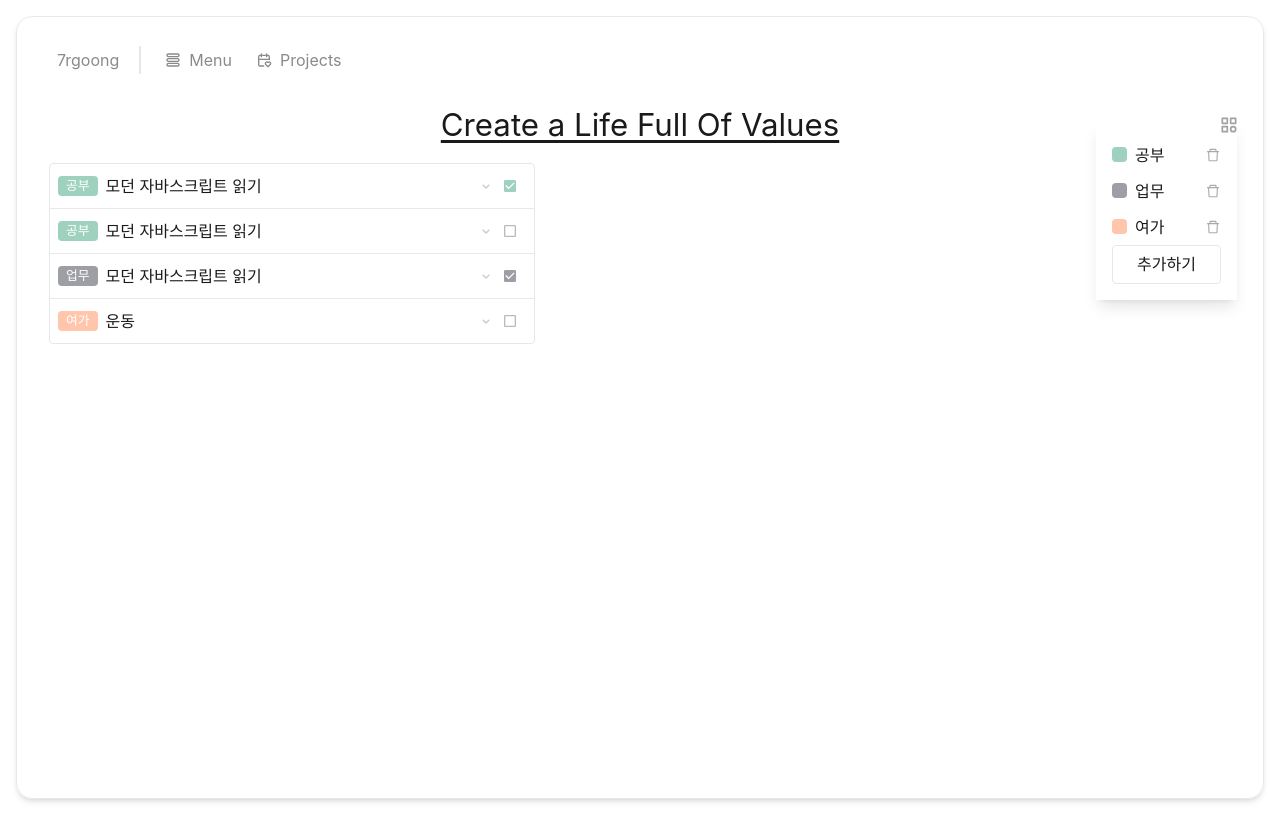
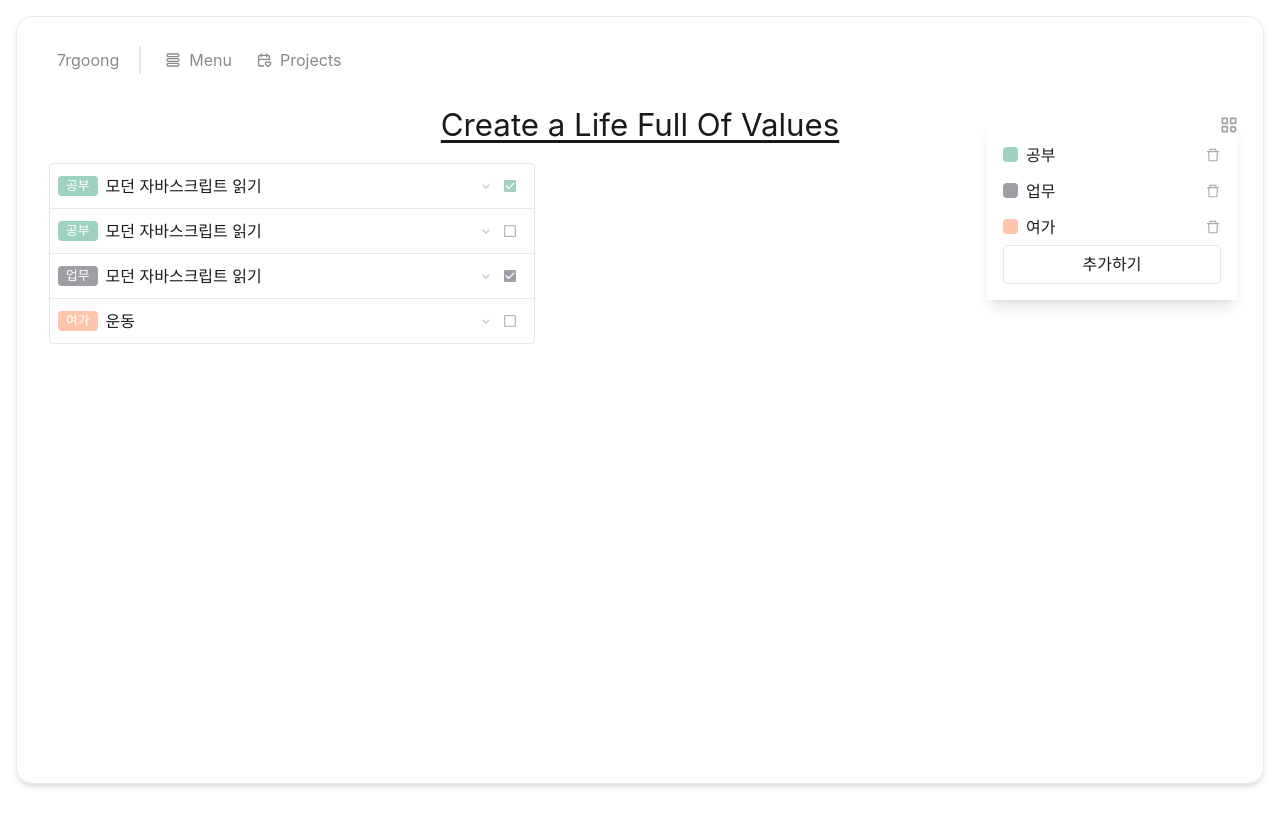
Before and after one commit to gajeong/my-todo, a React (Create React App) app: page /todo in a window 1280 px wide. Both pictures are taken after a click on the element 1229 px from the left and 125 px from the top of the page. Built offline with nearby package versions, Linux system fonts and the light colour scheme; no server answers; a web font is replaced by a local one.

Commit message:
category modal

```diff
--- a/package.json
+++ b/package.json
@@ -10,6 +10,7 @@
     "@types/node": "^20.4.5",
     "@types/react": "^18.2.18",
     "@types/react-dom": "^18.2.7",
+    "@types/uuid": "^9.0.2",
     "axios": "^1.4.0",
     "firebase": "^10.1.0",
     "hover.css": "^2.3.2",
@@ -22,6 +23,8 @@
     "react-scripts": "5.0.1",
     "react-slick": "^0.29.0",
     "typescript": "^5.1.6",
+    "use-immer": "^0.9.0",
+    "uuid": "^9.0.0",
     "web-vitals": "^2.1.4"
   },
   "scripts": {
--- a/src/App.css
+++ b/src/App.css
@@ -4,11 +4,6 @@
 * {
   box-sizing: border-box;
 }
-.App {
-  text-align: center;
-  padding: 1rem;
-  height: 100vh;
-}
 
 .react-multiple-carousel__arrow {
   background: rgba(161, 161, 161, 0.3);
--- a/src/api/category.ts
+++ b/src/api/category.ts
@@ -6,6 +6,7 @@ function readCategory() {
 }
 
 function writeCategory(data: Category) {
+  console.log(data)
   return write('todo/category', data)
 }
 
--- a/src/api/firebase.ts
+++ b/src/api/firebase.ts
@@ -51,6 +51,6 @@ export async function read(url: string) {
     .catch(console.error)
 }
 
-export function write(url: string, data: Object) {
-  set(ref(db, url), data)
+export async function write(url: string, data: Object) {
+  await set(ref(db, url), data)
 }
--- a/src/components/common/Button.module.css
+++ b/src/components/common/Button.module.css
@@ -1,9 +1,8 @@
 .btn {
-  width: fit-content;
   padding: 0.3rem 0.5rem;
+  text-align: center;
 }
 .btn:hover {
-  width: fit-content;
   color: var(--color-base);
   background-color: rgba(161, 161, 161, 0.1);
   cursor: pointer;
--- a/src/components/common/Page.module.css
+++ b/src/components/common/Page.module.css
@@ -5,8 +5,8 @@
 }
 
 .scroll {
-  height: calc(100vh - 105px);
-  overflow: scroll;
+  height: calc(100vh - 120px);
+  overflow-y: scroll;
 }
 
 * {
--- a/src/components/todo/categoryList.tsx
+++ b/src/components/todo/categoryList.tsx
@@ -2,6 +2,10 @@ import Modal from '../common/Modal'
 
 import Button from '../common/Button'
 import { AiOutlineDelete } from 'react-icons/ai'
+import { useState, ChangeEvent } from 'react'
+import { v4 as uuid } from 'uuid'
+import { writeCategory } from '../../api/category'
+
 export default function CategoryList({
   open,
   setOpen,
@@ -9,16 +13,26 @@ export default function CategoryList({
   open: boolean
   setOpen: (state: boolean) => void
 }) {
-  const color = [
-    { id: 87, name: '공부', color: '#9ED2BE' },
-    { id: 6, name: '업무', color: '#9E9FA5' },
-    { id: 73, name: '여가', color: '#FFC6AC' },
+  const data = [
+    { id: 'sfef', name: '공부', color: '#9ED2BE' },
+    { id: '222', name: '업무', color: '#9E9FA5' },
+    { id: 'sfeg', name: '여가', color: '#FFC6AC' },
   ]
 
+  const [categories, setCategories] = useState(data)
+  const addList = () => {
+    const item = { id: uuid(), name: '', color: '#fff' }
+    setCategories([...categories, item])
+  }
+
+  const handleChange = (
+    e: ChangeEvent<HTMLInputElement>
+  ) => {}
+
   return (
-    <div className='absolute right-[10px] top-[10px]'>
+    <div className='absolute w-[250px] right-[10px] top-[10px]'>
       <Modal open={open} setOpen={setOpen}>
-        {color.map((category) => (
+        {categories.map((category) => (
           <li
             className='flex items-center justify-between py-1'
             key={category.id}
@@ -26,15 +40,30 @@ export default function CategoryList({
             <div className='flex items-center'>
               <p
                 style={{ background: category.color }}
-                className='w-[15px] h-[15px] rounded'
+                className={`w-[15px] h-[15px] rounded ${
+                  category.color === '#fff' ? 'border' : ''
+                }`}
               ></p>
-              <p className='px-2'>{category.name}</p>
+              <p className='px-2'>
+                {category.name ? (
+                  category.name
+                ) : (
+                  <input
+                    onBlur={() => writeCategory(category)}
+                  />
+                )}
+              </p>
             </div>
             <AiOutlineDelete fill='#aaa' />
           </li>
         ))}
         <Button classname='border rounded'>
-          <li className='cursor-pointer px-4'>추가하기</li>
+          <li
+            className='cursor-pointer px-4'
+            onClick={addList}
+          >
+            추가하기
+          </li>
         </Button>
       </Modal>
     </div>
--- a/src/index.css
+++ b/src/index.css
@@ -21,6 +21,7 @@ body {
   font-family: 'Signika Negative', 'SUIT-Regular',
     -apple-system, sans-serif;
   line-height: 1.75rem;
+  height: 100vh;
 }
 * {
   box-sizing: border-box;
@@ -36,3 +37,9 @@ code {
 li {
   list-style: none;
 }
+
+input {
+  width: fit-content;
+  outline: none;
+  border-bottom: 1px solid var(--color-light);
+}
--- a/src/pages/ToDo.tsx
+++ b/src/pages/ToDo.tsx
@@ -11,7 +11,7 @@ export default function ToDo() {
     setOpen((prev) => !prev)
   }
   return (
-    <section className='h-full relative'>
+    <section className='relative'>
       <h1 className='text-3xl text-center underline underline-offset-4 my-6'>
         Create a Life Full Of Values
       </h1>
--- a/src/types/category.ts
+++ b/src/types/category.ts
@@ -1,4 +1,4 @@
 export interface Category {
-  id: number | null
+  id: string | null
   name: string
 }
```
Also changed, not shown: 1 other file (tests, documents, lock files or other folders).
